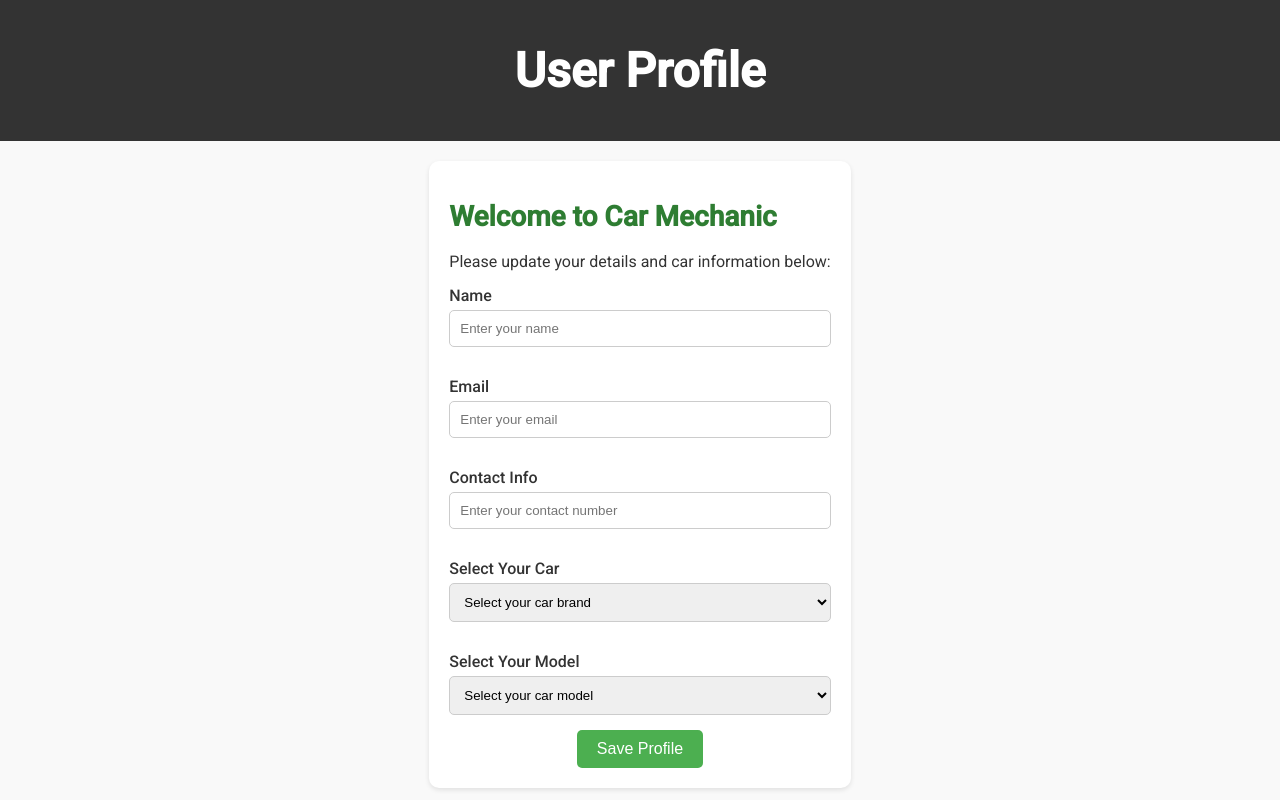
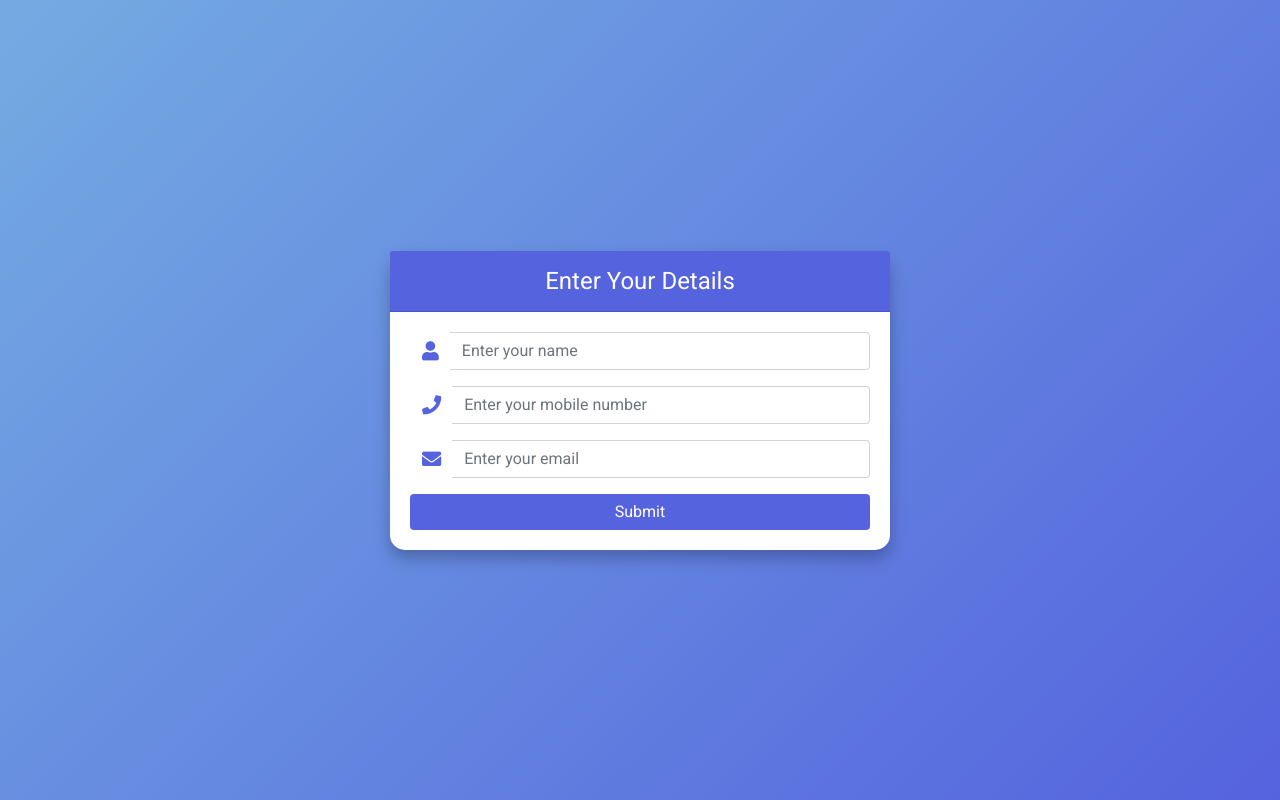
Before and after one commit to Genith-Utkarsh/ClonedFinalProject, a Flask app: page /profile in a window 1280 px wide. Run offline with Flask 3, Linux system fonts and the light colour scheme; some libraries are stand-ins or nearby versions.

Commit message:
Update profile.html

```diff
--- a/templates/profile.html
+++ b/templates/profile.html
@@ -2,145 +2,134 @@
 <html lang="en">
 <head>
   <meta charset="UTF-8">
-    <meta name="viewport" content="width=device-width, initial-scale=1.0">
-    <link rel="shortcut icon" href="https://i.pinimg.com/736x/c5/94/96/c5949627262b8098970838894f57c94e.jpg"/>
-    <title>User Profile</title>
-    <link href="https://fonts.googleapis.com/css2?family=Roboto:wght@400;500&display=swap" rel="stylesheet">
+  <meta name="viewport" content="width=device-width, initial-scale=1">
+  <title>User Input</title>
+  <!-- Bootstrap CSS -->
+  <link rel="stylesheet" href="https://stackpath.bootstrapcdn.com/bootstrap/4.5.2/css/bootstrap.min.css">
+  <!-- Google Fonts -->
+  <link href="https://fonts.googleapis.com/css2?family=Roboto:wght@400;700&display=swap" rel="stylesheet">
+  <!-- FontAwesome for icons -->
+  <link rel="stylesheet" href="https://cdnjs.cloudflare.com/ajax/libs/font-awesome/5.15.3/css/all.min.css">
   <style>
     body {
       font-family: 'Roboto', sans-serif;
-            background-color: #f9f9f9;
-            color: #333;
-            margin: 0;
-            padding: 0;
+      background: linear-gradient(135deg, #74ABE2, #5563DE);
+      min-height: 100vh;
       display: flex;
-            flex-direction: column;
       align-items: center;
+      justify-content: center;
     }
-
-        header {
+    .card {
       width: 100%;
-            background-color: #333;
-            color: white;
-            padding: 10px 20px;
+      max-width: 500px;
+      border: none;
+      border-radius: 15px;
+      box-shadow: 0 8px 16px rgba(0,0,0,0.25);
+    }
+    .card-header {
+      background: #5563DE;
+      color: #fff;
+      border-top-left-radius: 15px;
+      border-top-right-radius: 15px;
       text-align: center;
-            font-size: 24px;
+      font-size: 1.5rem;
     }
-
-        .content {
-            max-width: 800px;
-            margin-top: 20px;
-            padding: 20px;
-            background-color: white;
-            box-shadow: 0 2px 5px rgba(0, 0, 0, 0.1);
-            border-radius: 10px;
-            text-align: left;
+    .input-group-text {
+      background: #fff;
+      border: none;
+      color: #5563DE;
+      font-size: 1.2rem;
     }
-
-        .content h1 {
-            color: #2e7d32;
-            font-size: 28px;
+    .form-control {
+      border-left: 0;
     }
-
-        .content p {
-            font-size: 16px;
-            margin: 10px 0;
+    .btn-custom {
+      background: #5563DE;
+      color: #fff;
+      border: none;
+      transition: background 0.3s;
     }
-
-        label {
-            display: block;
-            font-weight: 500;
-            margin: 15px 0 5px;
-        }
-
-        input, select {
-            width: 100%;
-            padding: 10px;
-            margin-bottom: 15px;
-            border: 1px solid #ccc;
-            border-radius: 5px;
-            box-sizing: border-box;
-        }
-
-        .submit-btn {
-            background-color: #4CAF50;
-            color: white;
-            border: none;
-            padding: 10px 20px;
-            font-size: 16px;
-            border-radius: 5px;
-            cursor: pointer;
-            display: block;
-            margin: 0 auto;
-            transition: background-color 0.3s;
-        }
-
-        .submit-btn:hover {
-            background-color: #45a049;
+    .btn-custom:hover {
+      background: #4453b3;
     }
   </style>
 </head>
 <body>
-
-<header>
-    <h1>User Profile</h1>
-</header>
-
-<div class="content">
-    <h1>Welcome to Car Mechanic</h1>
-    <p>Please update your details and car information below:</p>
-
-    <form id="profileForm">
-        <label for="name">Name</label>
-        <input type="text" id="name" placeholder="Enter your name" required>
-
-        <label for="email">Email</label>
-        <input type="email" id="email" placeholder="Enter your email" required>
-
-        <label for="contact">Contact Info</label>
-        <input type="tel" id="contact" placeholder="Enter your contact number" required>
-
-        <label for="car">Select Your Car</label>
-        <select id="car" required>
-            <option value="" disabled selected>Select your car brand</option>
-            <option value="Toyota">Toyota</option>
-            <option value="Honda">Honda</option>
-            <option value="Ford">Ford</option>
-            <option value="Chevrolet">Chevrolet</option>
-            <option value="BMW">BMW</option>
-        </select>
-
-        <label for="model">Select Your Model</label>
-        <select id="model" required>
-            <option value="" disabled selected>Select your car model</option>
-            <option value="Model A">Model A</option>
-            <option value="Model B">Model B</option>
-            <option value="Model C">Model C</option>
-            <option value="Model D">Model D</option>
-            <option value="Model E">Model E</option>
-        </select>
-
-        <button type="button" class="submit-btn" onclick="saveProfile()">Save Profile</button>
+  <div class="card">
+    <div class="card-header">Enter Your Details</div>
+    <div class="card-body">
+      <form id="userForm">
+        <div class="form-group">
+          <div class="input-group mb-3">
+            <div class="input-group-prepend">
+              <span class="input-group-text"><i class="fas fa-user"></i></span>
+            </div>
+            <input type="text" id="name" class="form-control" placeholder="Enter your name" required>
+          </div>
+        </div>
+        <div class="form-group">
+          <div class="input-group mb-3">
+            <div class="input-group-prepend">
+              <span class="input-group-text"><i class="fas fa-phone"></i></span>
+            </div>
+            <input type="text" id="mobile" class="form-control" placeholder="Enter your mobile number" required>
+          </div>
+        </div>
+        <div class="form-group">
+          <div class="input-group mb-3">
+            <div class="input-group-prepend">
+              <span class="input-group-text"><i class="fas fa-envelope"></i></span>
+            </div>
+            <input type="email" id="email" class="form-control" placeholder="Enter your email" required>
+          </div>
+        </div>
+        <button type="submit" class="btn btn-custom btn-block">Submit</button>
       </form>
     </div>
+  </div>
 
+  <!-- Firebase JS SDK -->
+  <script src="https://www.gstatic.com/firebasejs/9.6.10/firebase-app.js"></script>
+  <script src="https://www.gstatic.com/firebasejs/9.6.10/firebase-database.js"></script>
   <script>
-    function saveProfile() {
+    // Your Firebase configuration
+    const firebaseConfig = {
+      apiKey: "AIzaSyB6AUhDTbiY9j-Ji6dvkeQPJHL6Ft5PnNo",
+      authDomain: "profilev1-5297f.firebaseapp.com",
+      projectId: "profilev1-5297f",
+      storageBucket: "profilev1-5297f.firebasestorage.app",
+      messagingSenderId: "124553004439",
+      appId: "1:124553004439:web:63ba5a87d1a09f0d5d70d2"
+    };
+
+    // Initialize Firebase
+    const app = firebase.initializeApp(firebaseConfig);
+    const database = firebase.database(app);
+
+    // Handle form submission
+    document.getElementById('userForm').addEventListener('submit', function(e) {
+      e.preventDefault();
+
       const name = document.getElementById('name').value;
+      const mobile = document.getElementById('mobile').value;
       const email = document.getElementById('email').value;
-        const contact = document.getElementById('contact').value;
-        const car = document.getElementById('car').value;
-        const model = document.getElementById('model').value;
 
-        if (!name || !email || !contact || !car || !model) {
-            alert("Please fill out all fields.");
-            return;
+      // Push data to Firebase Realtime Database under 'users'
+      const userRef = database.ref('users').push();
+      userRef.set({
+        name: name,
+        mobile: mobile,
+        email: email
+      }, function(error) {
+        if (error) {
+          alert('Error: ' + error);
+        } else {
+          alert('User info submitted successfully');
+          // Optionally, you can clear the form fields
+          document.getElementById('userForm').reset();
         }
-
-        // Redirect to success page
-        window.location.href = "http://127.0.0.1:5000/success";
-    }
+      });
+    });
   </script>
-
 </body>
 </html>
```
Lines whose indentation alone changed are shown as unchanged.
